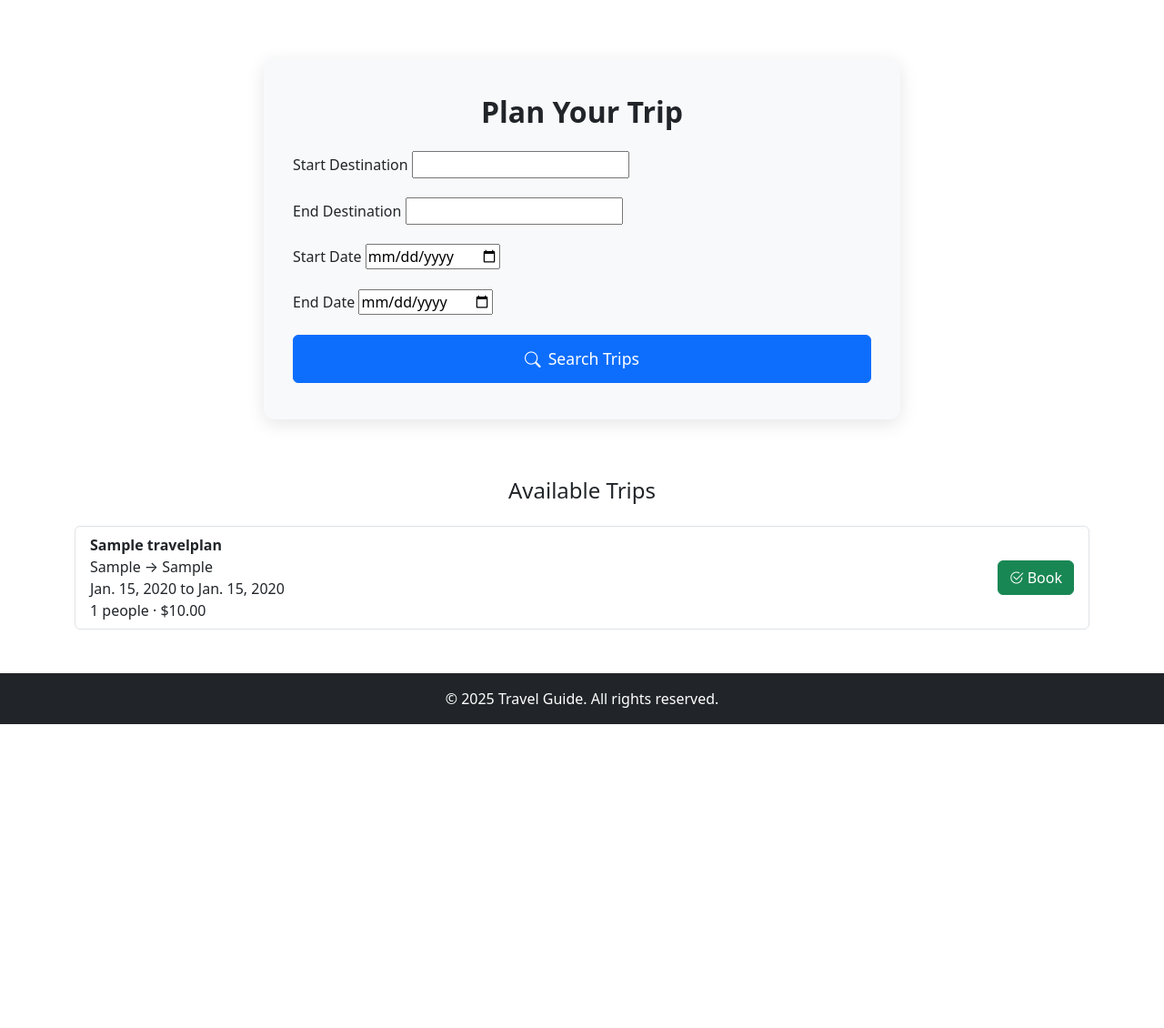
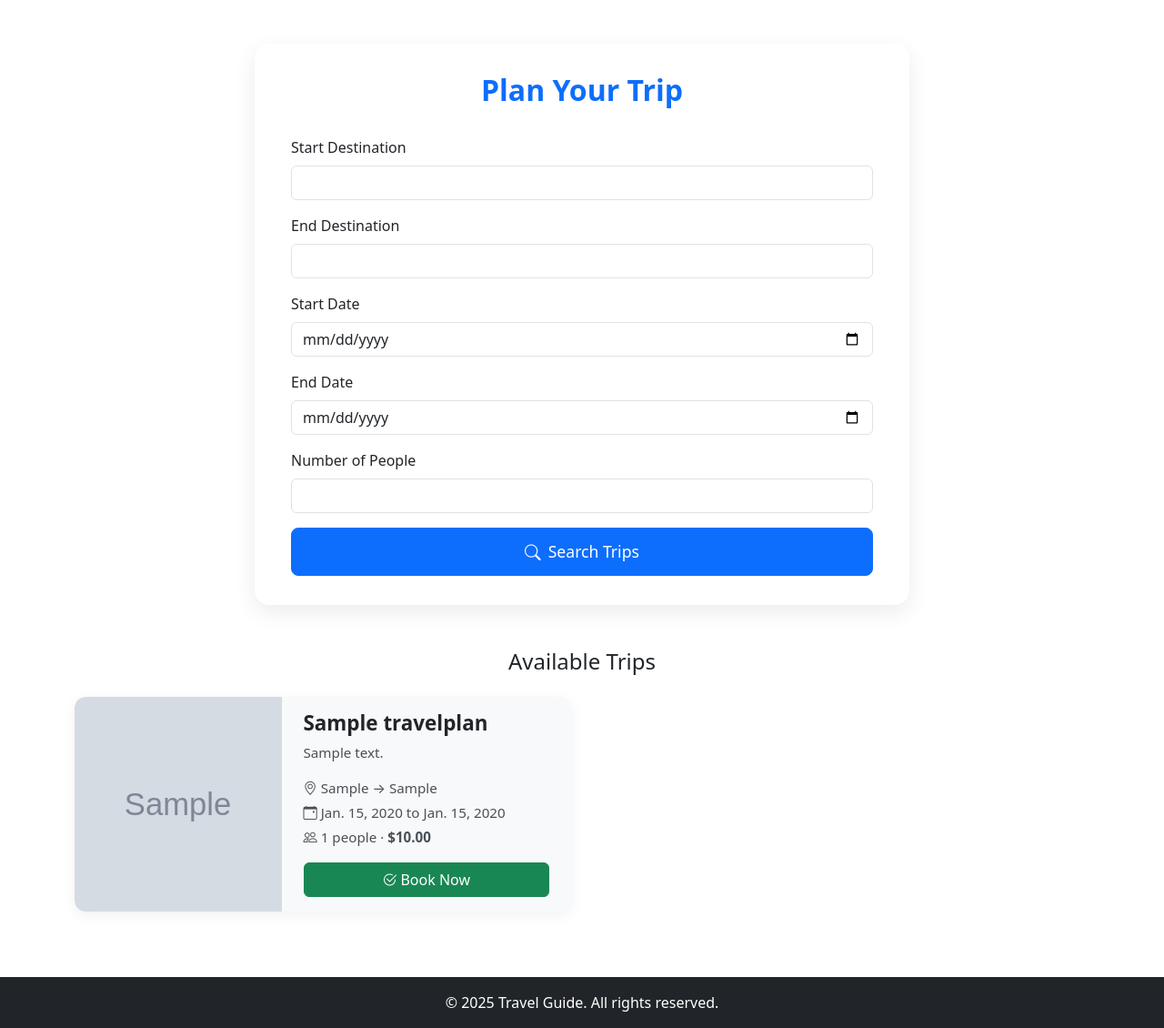
Before and after one commit to helenaborzan/Web_projekt, a Django app: template travelguide/travelApp/templates/travelApp/planTrip.html in a window 1280 px wide. Shown: the part 72-1202 px from the top of the page at 91% size. Before the commit the page ends 868 px from the top, so only its background shows below. Run offline with Django 5.2, Linux system fonts and the light colour scheme; the template is opened without the code that fills it: values that come from a table or form of the project are taken from there, others are empty; tables that the repository leaves empty hold one stand-in row (values such as "Sample post"); grey boxes marked "Sample" are stand-in pictures.

Commit message:
Add image and description to TravelPlan model

```diff
--- a/travelguide/travelApp/forms.py
+++ b/travelguide/travelApp/forms.py
@@ -12,7 +12,28 @@ class SignUpForm(UserCreationForm):
         fields = ('username', 'email', 'password1', 'password2')
 
 class TripForm(forms.Form):
-    start_destination = forms.CharField(label="Start Destination", required=True)
-    end_destination = forms.CharField(label="End Destination", required=True)
-    start_date = forms.DateField(widget=forms.DateInput(attrs={'type': 'date'}))
-    end_date = forms.DateField(widget=forms.DateInput(attrs={'type': 'date'}))
+    start_destination = forms.CharField(
+        label="Start Destination",
+        widget=forms.TextInput(attrs={'class': 'form-control'})
+    )
+    end_destination = forms.CharField(
+        label="End Destination",
+        widget=forms.TextInput(attrs={'class': 'form-control'})
+    )
+    start_date = forms.DateField(
+        widget=forms.DateInput(attrs={
+            'type': 'date',
+            'class': 'form-control'
+        })
+    )
+    end_date = forms.DateField(
+        widget=forms.DateInput(attrs={
+            'type': 'date',
+            'class': 'form-control'
+        })
+    )
+    number_of_people = forms.IntegerField(
+        label="Number of People",
+        min_value=1,
+        widget=forms.NumberInput(attrs={'class': 'form-control'})
+    )
--- a/travelguide/travelApp/models.py
+++ b/travelguide/travelApp/models.py
@@ -3,6 +3,8 @@ from django.contrib.auth.models import User
 
 class TravelPlan(models.Model):
     name = models.CharField(max_length=100)
+    description = models.TextField(blank=True)
+    picture_url = models.URLField(max_length=500, blank=True)
     start_destination = models.CharField(max_length=100)
     end_destination = models.CharField(max_length=100)
     start_date = models.DateField()
@@ -28,6 +30,7 @@ class MyTrip(models.Model):
     end_destination = models.CharField(max_length=100)
     start_date = models.DateField()
     end_date = models.DateField()
+    number_of_people = models.PositiveIntegerField(default=1)
     booked_at = models.DateTimeField(auto_now_add=True)
 
     def __str__(self):
--- a/travelguide/travelApp/templates/travelApp/planTrip.html
+++ b/travelguide/travelApp/templates/travelApp/planTrip.html
@@ -5,24 +5,68 @@
 {% block extra_head %}
 <style>
   .form-section {
-    max-width: 700px;
-    margin: 4rem auto;
-    background-color: #f8f9fa;
-    padding: 2.5rem 2rem;
-    border-radius: 12px;
-    box-shadow: 0 5px 20px rgba(0,0,0,0.1);
+    max-width: 720px;
+    margin: 3rem auto;
+    background-color: #ffffff;
+    padding: 2rem 2.5rem;
+    border-radius: 16px;
+    box-shadow: 0 8px 24px rgba(0, 0, 0, 0.08);
   }
 
   .form-section h2 {
     font-weight: 700;
-    margin-bottom: 1.5rem;
-    color: #212529;
+    margin-bottom: 2rem;
+    text-align: center;
+    color: #0d6efd;
   }
 
   .btn-submit {
     width: 100%;
     padding: 0.75rem;
     font-size: 1.1rem;
+    border-radius: 8px;
+  }
+
+  .trip-card {
+    background-color: #f8f9fa;
+    border-radius: 12px;
+    box-shadow: 0 4px 16px rgba(0, 0, 0, 0.06);
+    margin-bottom: 1.5rem;
+    overflow: hidden;
+    transition: transform 0.2s ease;
+  }
+
+  .trip-card:hover {
+    transform: scale(1.01);
+  }
+
+  .trip-image {
+    object-fit: cover;
+    width: 100%;
+    height: 100%;
+    border-radius: 12px 0 0 12px;
+  }
+
+  .trip-info {
+    padding: 1rem 1.5rem;
+  }
+
+  .trip-title {
+    color: #212529;
+    font-size: 1.4rem;
+    font-weight: 600;
+  }
+
+  .trip-meta {
+    font-size: 0.95rem;
+    color: #495057;
+  }
+
+  .no-trips {
+    text-align: center;
+    color: #dc3545;
+    font-weight: bold;
+    margin-top: 2rem;
   }
 </style>
 {% endblock %}
@@ -30,7 +74,7 @@
 {% block content %}
 <div class="container">
   <div class="form-section">
-    <h2 class="text-center">Plan Your Trip</h2>
+    <h2>Plan Your Trip</h2>
     <form method="POST">
       {% csrf_token %}
       {{ form.non_field_errors }}
@@ -50,6 +94,10 @@
         <label for="{{ form.end_date.id_for_label }}" class="form-label">End Date</label>
         {{ form.end_date }}
       </div>
+      <div class="mb-3">
+        <label for="{{ form.number_of_people.id_for_label }}" class="form-label">Number of People</label>
+        {{ form.number_of_people }}
+      </div>
       <button type="submit" name="search" class="btn btn-primary btn-submit">
         <i class="bi bi-search me-2"></i>Search Trips
       </button>
@@ -57,30 +105,36 @@
   </div>
 
   {% if no_trips %}
-    <div class="text-center text-danger fw-bold mt-4">
-      No trips available for selected categories
-    </div>
+    <div class="no-trips">No trips available for selected categories</div>
   {% endif %}
 
   {% if available_trips %}
     <div class="mt-5">
       <h4 class="text-center mb-4">Available Trips</h4>
-      <div class="list-group">
+      <div class="row row-cols-1 row-cols-md-2 g-4">
         {% for trip in available_trips %}
-          <div class="list-group-item d-flex justify-content-between align-items-center">
-            <div>
-              <strong>{{ trip.name }}</strong><br>
-              {{ trip.start_destination }} → {{ trip.end_destination }}<br>
-              {{ trip.start_date }} to {{ trip.end_date }}<br>
-              {{ trip.number_of_people }} people · ${{ trip.price }}
+          <div class="col">
+            <div class="trip-card d-flex flex-column flex-md-row">
+              {% if trip.picture_url %}
+                <div class="col-md-5">
+                  <img src="{{ trip.picture_url }}" alt="{{ trip.name }}" class="trip-image w-100 h-100">
+                </div>
+              {% endif %}
+              <div class="trip-info col">
+                <h5 class="trip-title">{{ trip.name }}</h5>
+                <p class="trip-meta">{{ trip.description }}</p>
+                <p class="trip-meta mb-1"><i class="bi bi-geo-alt me-1"></i>{{ trip.start_destination }} → {{ trip.end_destination }}</p>
+                <p class="trip-meta mb-1"><i class="bi bi-calendar-event me-1"></i>{{ trip.start_date }} to {{ trip.end_date }}</p>
+                <p class="trip-meta mb-3"><i class="bi bi-people me-1"></i>{{ trip.number_of_people }} people · <strong>${{ trip.price }}</strong></p>
+                <form method="POST">
+                  {% csrf_token %}
+                  <input type="hidden" name="book_trip_id" value="{{ trip.id }}">
+                  <button type="submit" class="btn btn-success w-100">
+                    <i class="bi bi-check2-circle me-1"></i>Book Now
+                  </button>
+                </form>
+              </div>
             </div>
-            <form method="POST">
-              {% csrf_token %}
-              <input type="hidden" name="book_trip_id" value="{{ trip.id }}">
-              <button type="submit" class="btn btn-success">
-                <i class="bi bi-check2-circle me-1"></i>Book
-              </button>
-            </form>
           </div>
         {% endfor %}
       </div>
--- a/travelguide/travelApp/views.py
+++ b/travelguide/travelApp/views.py
@@ -51,7 +51,8 @@ def plan_trip(request):
                     start_destination__iexact=cd['start_destination'],
                     end_destination__iexact=cd['end_destination'],
                     start_date__gte=cd['start_date'],
-                    end_date__lte=cd['end_date']
+                    end_date__lte=cd['end_date'],
+                    number_of_people__gte=cd['number_of_people']
                 )
                 if not available_trips.exists():
                     no_trips = True
```
Also changed, not shown: travelguide/travelApp/templates/travelApp/myTrips.html (+11 -4 lines), travelguide/travelApp/migrations/0005_mytrip_number_of_people.py (added), travelguide/travelApp/migrations/0006_travelplan_description_travelplan_picture_url.py (added).
